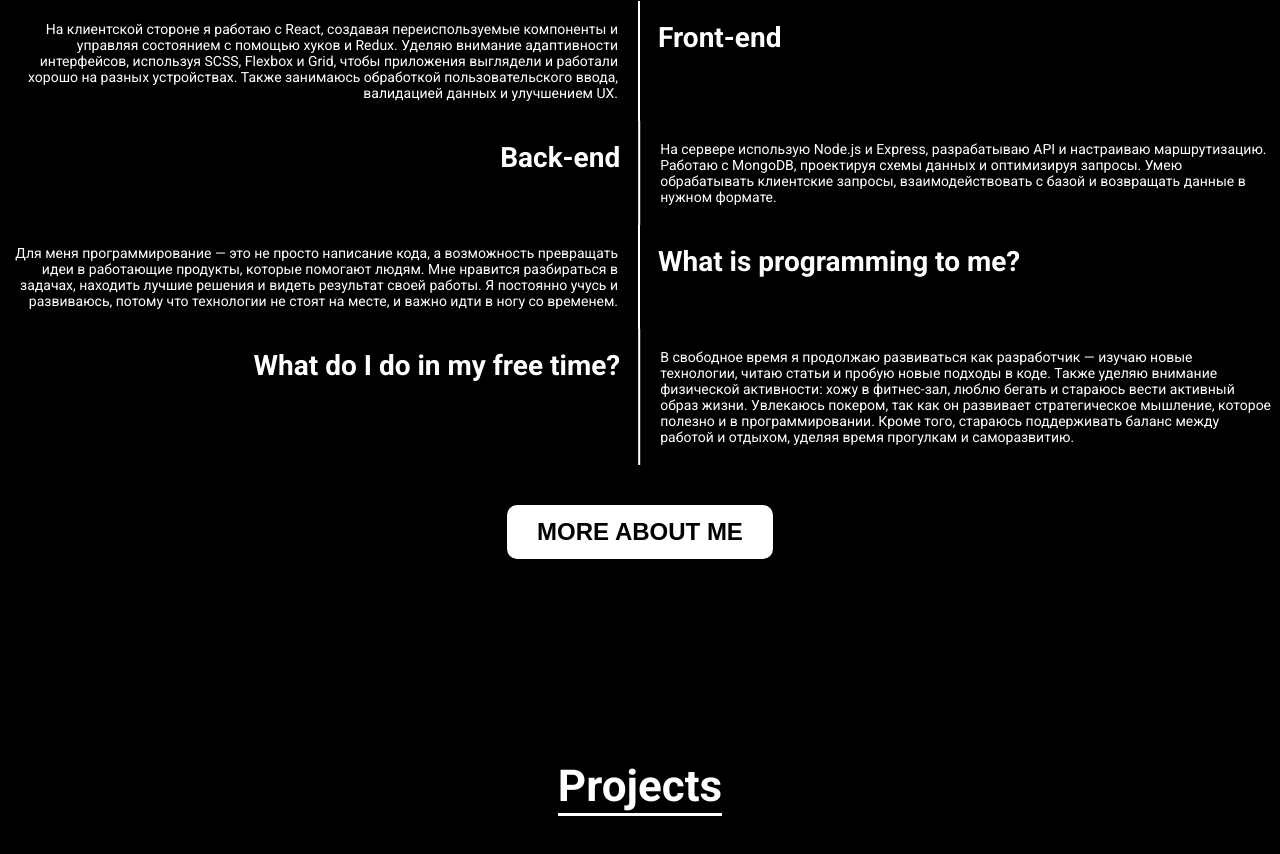
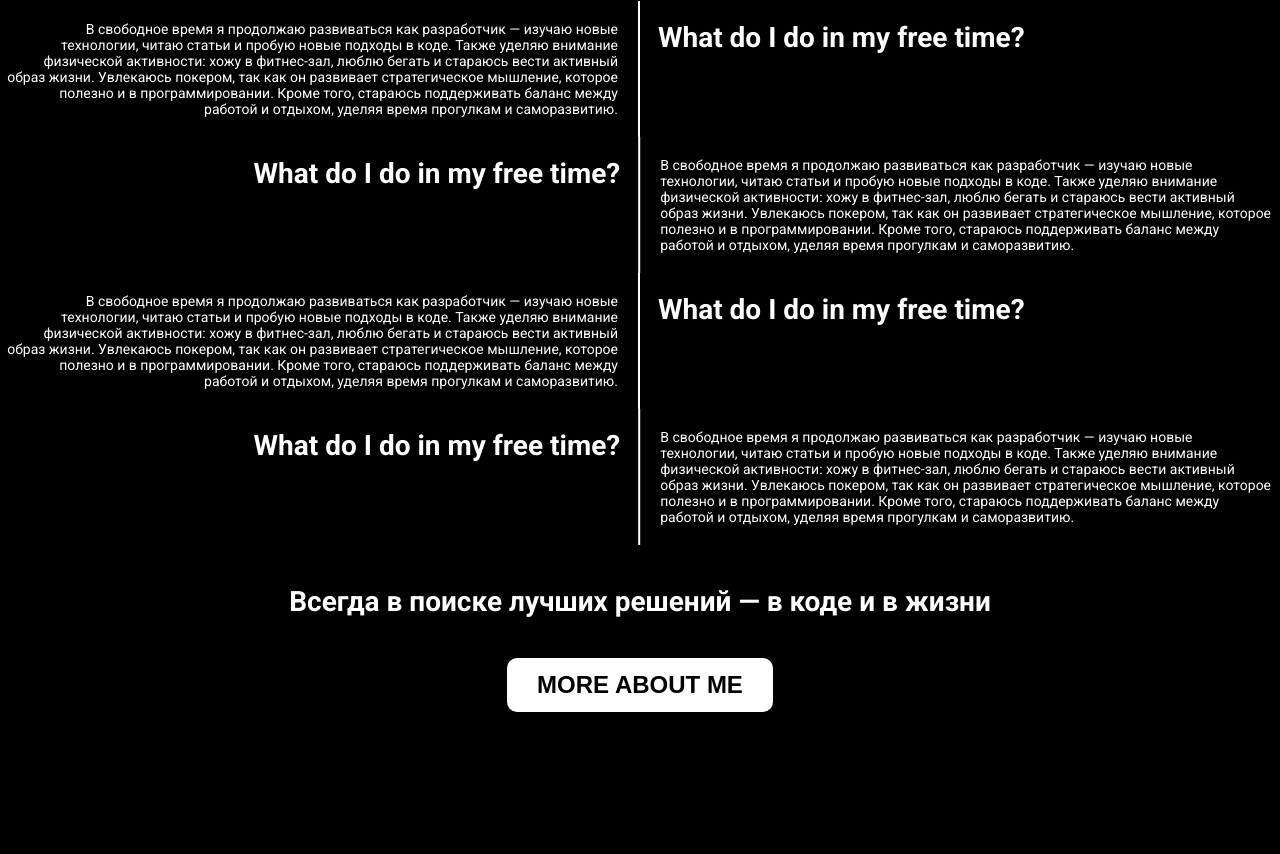
Before and after one commit to ArtemMerkushyn/byMerkushyn, a React (Create React App) app: page / in a window 1280 px wide. Shown: the part 1080-1934 px from the top of the page. Built offline with nearby package versions, Linux system fonts and the light colour scheme.

Commit message:
still finishing the page about me

```diff
--- a/public/db/aboutme.json
+++ b/public/db/aboutme.json
@@ -14,5 +14,17 @@
     {
         "title": "What do I do in my free time?",
         "text": "В свободное время я продолжаю развиваться как разработчик — изучаю новые технологии, читаю статьи и пробую новые подходы в коде. Также уделяю внимание физической активности: хожу в фитнес-зал, люблю бегать и стараюсь вести активный образ жизни. Увлекаюсь покером, так как он развивает стратегическое мышление, которое полезно и в программировании. Кроме того, стараюсь поддерживать баланс между работой и отдыхом, уделяя время прогулкам и саморазвитию."
-      }
+    },
+    {
+        "title": "What do I do in my free time?",
+        "text": "В свободное время я продолжаю развиваться как разработчик — изучаю новые технологии, читаю статьи и пробую новые подходы в коде. Также уделяю внимание физической активности: хожу в фитнес-зал, люблю бегать и стараюсь вести активный образ жизни. Увлекаюсь покером, так как он развивает стратегическое мышление, которое полезно и в программировании. Кроме того, стараюсь поддерживать баланс между работой и отдыхом, уделяя время прогулкам и саморазвитию."
+    },
+    {
+        "title": "What do I do in my free time?",
+        "text": "В свободное время я продолжаю развиваться как разработчик — изучаю новые технологии, читаю статьи и пробую новые подходы в коде. Также уделяю внимание физической активности: хожу в фитнес-зал, люблю бегать и стараюсь вести активный образ жизни. Увлекаюсь покером, так как он развивает стратегическое мышление, которое полезно и в программировании. Кроме того, стараюсь поддерживать баланс между работой и отдыхом, уделяя время прогулкам и саморазвитию."
+    },
+    {
+        "title": "What do I do in my free time?",
+        "text": "В свободное время я продолжаю развиваться как разработчик — изучаю новые технологии, читаю статьи и пробую новые подходы в коде. Также уделяю внимание физической активности: хожу в фитнес-зал, люблю бегать и стараюсь вести активный образ жизни. Увлекаюсь покером, так как он развивает стратегическое мышление, которое полезно и в программировании. Кроме того, стараюсь поддерживать баланс между работой и отдыхом, уделяя время прогулкам и саморазвитию."
+    }
 ]
--- a/src/components/aboutme/AboutMe.jsx
+++ b/src/components/aboutme/AboutMe.jsx
@@ -1,9 +1,11 @@
 import { useEffect, useState } from 'react';
 import styles from './aboutme.module.scss';
-import { Btn3 } from '../btns/btn3/Btn3';
+import { useLocation } from 'react-router-dom';
 
 export const AboutMe = () => {
     const [aboutMeItems, setAboutMeItems] = useState([]);
+    const location = useLocation();
+    const isHomePage = location.pathname === '/';
 
     useEffect(() => {
         fetch('/db/aboutme.json')
@@ -14,13 +16,15 @@ export const AboutMe = () => {
             .catch((err) => console.error('Error downloading aboutMeItems :', err))
     }, []);
 
+    const displayedAboutMeItems = isHomePage ? aboutMeItems.slice(-4) : aboutMeItems;
+
     return (
         <div className={styles.aboutme}>
             <p className={styles.aboutme__description}>
                 Я — Full Stack Developer, специализирующийся на стеке MERN (MongoDB, Express, React, Node.js). Занимаюсь созданием веб-приложений, начиная от проектирования базы данных и серверной логики до разработки удобного и современного интерфейса. Для меня важно писать чистый, понятный код и создавать быстрые, эффективные решения.
             </p>
             <div className={styles.aboutme__text}>
-                {aboutMeItems.map((item, index) => (
+                {displayedAboutMeItems.map((item, index) => (
                     <p
                         key={index}
                         className={index % 2 ? styles.aboutme__right : styles.aboutme__left}
@@ -29,8 +33,8 @@ export const AboutMe = () => {
                         {item.text}
                     </p>
                 ))}
-                <div className={styles.posts__link}>
-                    <Btn3 text={'More about me'} url={'/aboutme'}/>
+                <div className={styles.aboutme__slogan}>
+                    Всегда в поиске лучших решений — в коде и в жизни
                 </div>
             </div>
         </div>
--- a/src/components/aboutme/aboutme.module.scss
+++ b/src/components/aboutme/aboutme.module.scss
@@ -54,6 +54,13 @@
     button {
         display: block;
         margin: 40px auto 0;
+    }
+
+    &__slogan {
+        margin-top: 40px;
+        font-size: $font-size-lg-xxl;
+        font-weight: 700;
+        text-align: center;
     }
 }
 
--- a/src/pages/Main/Main.jsx
+++ b/src/pages/Main/Main.jsx
@@ -39,6 +39,9 @@ export const Main = () => {
                 <section className={styles.aboutme}>
                     <Title text={'About me'} align={'center'}/>
                     <AboutMe/>
+                    <div className={styles.posts__link}>
+                        <Btn3 text={'More about me'} url={'/aboutme'}/>
+                    </div>
                 </section>
             </div>
 
--- a/src/pages/Portfolio/AboutMe.jsx
+++ b/src/pages/Portfolio/AboutMe.jsx
@@ -1,5 +1,6 @@
 import { Btn1 } from '../../components/btns/btn1/Btn1';
 import { Contacts } from '../../components/contacts/Contacts';
+import  { AboutMe as AboutMeComponent }  from '../../components/aboutme/AboutMe.jsx';
 import styles from './aboutme.module.scss';
 
 export default function AboutMe() {
@@ -11,7 +12,8 @@ export default function AboutMe() {
             <Contacts/>
             <a className={styles.aboutme__call} href="tel:+380958827306">+380958827306</a>
             <div className={styles.aboutme__lacation}>Ukraine, Kyiv</div>
+            <AboutMeComponent/>
         </section>
     </div>
-  )
+  );
 }
```
